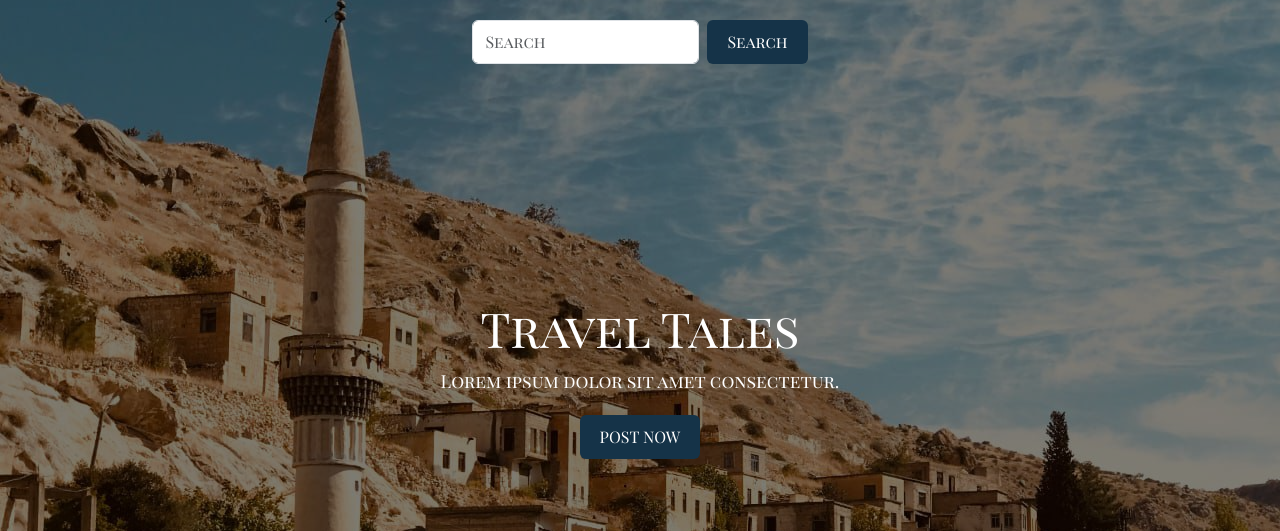
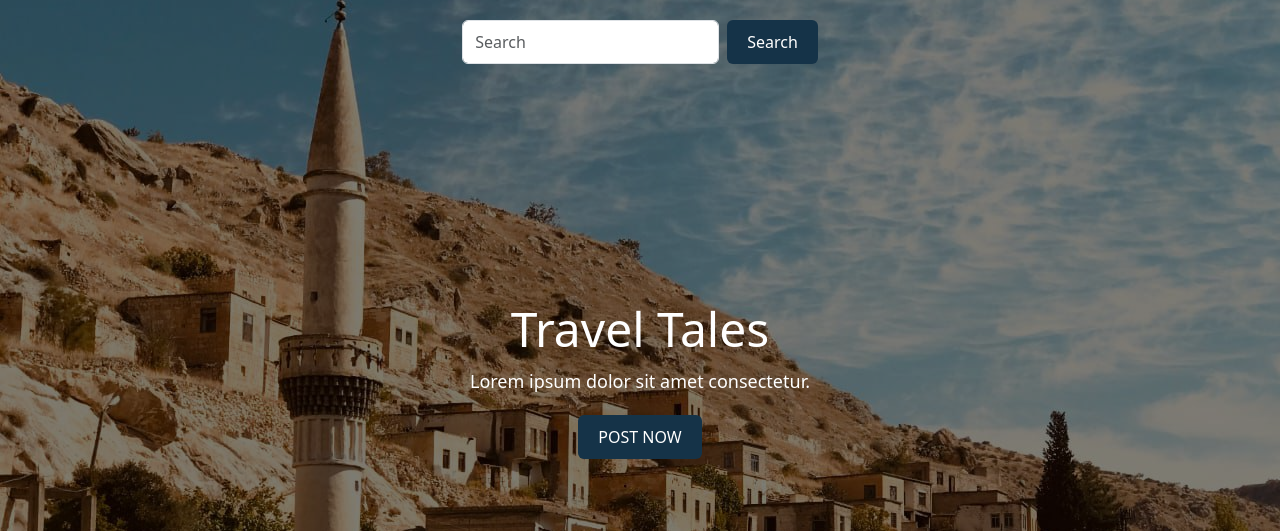
Before and after one commit to mohamed-m-atef/my-section-in-final-project-without-angular, a plain HTML site: page index.html in a window 1280 px wide. Shown: the top 531 px of the page. Drawn offline with Linux system fonts and the light colour scheme.

Commit message:
style.css

```diff
--- a/assets/css/style.css
+++ b/assets/css/style.css
@@ -1,11 +1,4 @@
-@font-face {
-    font-family: 'CustomFont';
-    src: url('../fotns/PlayfairDisplaySC-Regular.ttf') format('woff2');
-  }
 
-*{
-    font-family: 'CustomFont', sans-serif;
-}
 
 body {
     background-color: #333333;
```
